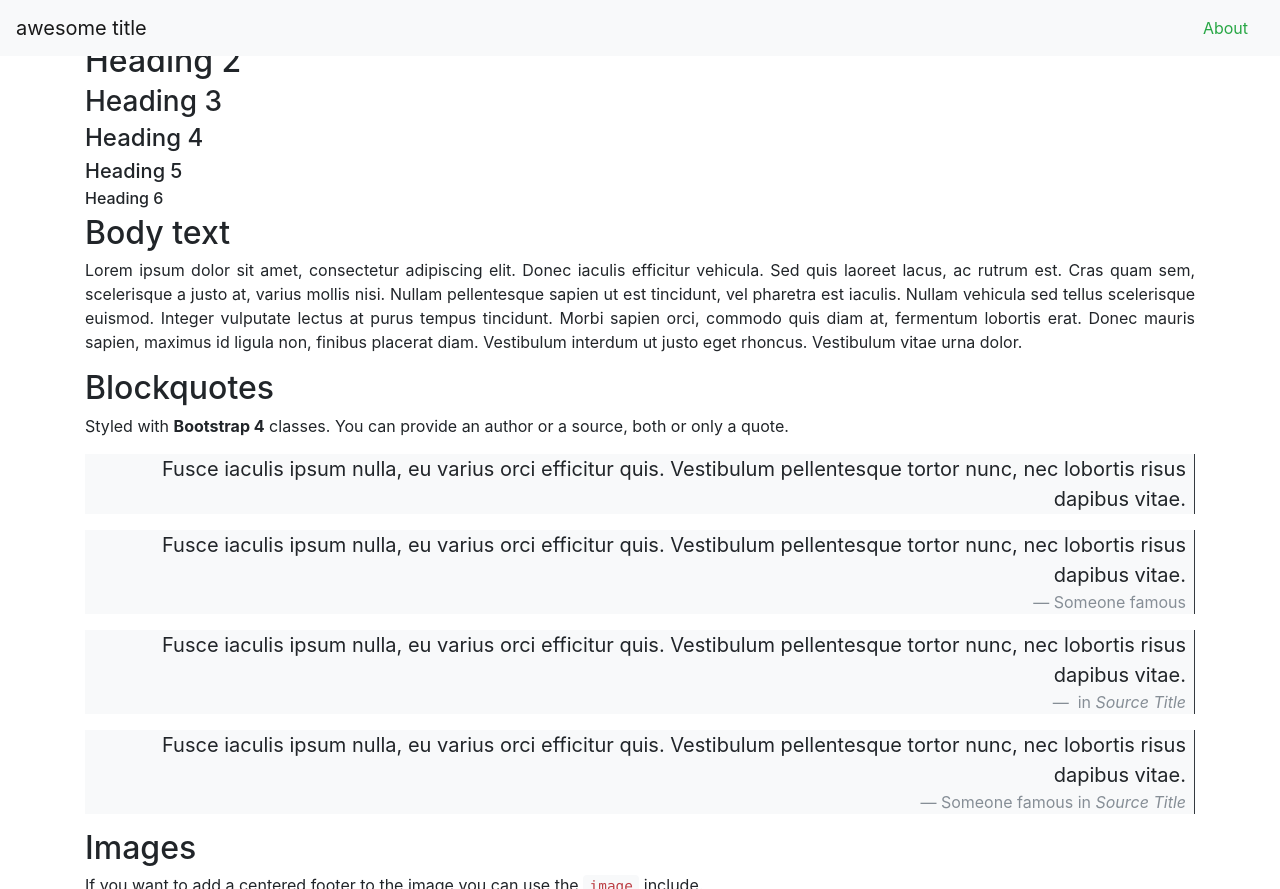
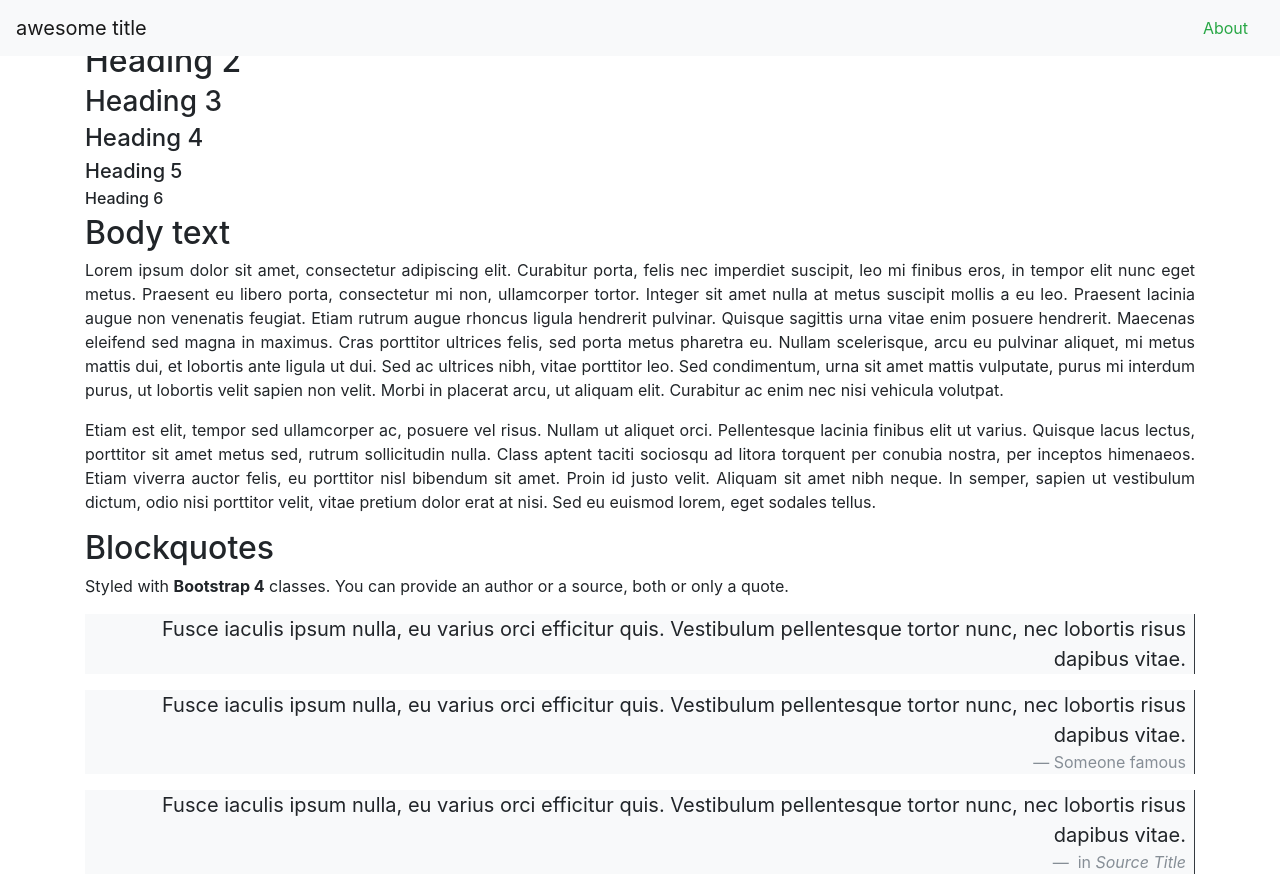
Before and after one commit to wanderlux/wanderlux.github.io, a Jekyll site: the page built from _posts/2017-08-24-markdown-syntax.markdown, in a window 1280 px wide and 900 px high, scrolled down 360 px, cut to the strip 0-889 px from the top of the window. Built offline with Jekyll 4.4.1, drawn with Linux system fonts in a browser that asks for light colours; nearby versions of some CDN libraries; some of the changed text lies outside the part shown.

Commit message:
update sample posts

````diff
--- a/_posts/2017-08-24-markdown-syntax.markdown
+++ b/_posts/2017-08-24-markdown-syntax.markdown
@@ -21,7 +21,9 @@ Below are the HTML headings:
 
 ## Body text
 
-Lorem ipsum dolor sit amet, consectetur adipiscing elit. Donec iaculis efficitur vehicula. Sed quis laoreet lacus, ac rutrum est. Cras quam sem, scelerisque a justo at, varius mollis nisi. Nullam pellentesque sapien ut est tincidunt, vel pharetra est iaculis. Nullam vehicula sed tellus scelerisque euismod. Integer vulputate lectus at purus tempus tincidunt. Morbi sapien orci, commodo quis diam at, fermentum lobortis erat. Donec mauris sapien, maximus id ligula non, finibus placerat diam. Vestibulum interdum ut justo eget rhoncus. Vestibulum vitae urna dolor.
+Lorem ipsum dolor sit amet, consectetur adipiscing elit. Curabitur porta, felis nec imperdiet suscipit, leo mi finibus eros, in tempor elit nunc eget metus. Praesent eu libero porta, consectetur mi non, ullamcorper tortor. Integer sit amet nulla at metus suscipit mollis a eu leo. Praesent lacinia augue non venenatis feugiat. Etiam rutrum augue rhoncus ligula hendrerit pulvinar. Quisque sagittis urna vitae enim posuere hendrerit. Maecenas eleifend sed magna in maximus. Cras porttitor ultrices felis, sed porta metus pharetra eu. Nullam scelerisque, arcu eu pulvinar aliquet, mi metus mattis dui, et lobortis ante ligula ut dui. Sed ac ultrices nibh, vitae porttitor leo. Sed condimentum, urna sit amet mattis vulputate, purus mi interdum purus, ut lobortis velit sapien non velit. Morbi in placerat arcu, ut aliquam elit. Curabitur ac enim nec nisi vehicula volutpat.
+
+Etiam est elit, tempor sed ullamcorper ac, posuere vel risus. Nullam ut aliquet orci. Pellentesque lacinia finibus elit ut varius. Quisque lacus lectus, porttitor sit amet metus sed, rutrum sollicitudin nulla. Class aptent taciti sociosqu ad litora torquent per conubia nostra, per inceptos himenaeos. Etiam viverra auctor felis, eu porttitor nisl bibendum sit amet. Proin id justo velit. Aliquam sit amet nibh neque. In semper, sapien ut vestibulum dictum, odio nisi porttitor velit, vitae pretium dolor erat at nisi. Sed eu euismod lorem, eget sodales tellus.
 
 ## Blockquotes
 
@@ -131,9 +133,11 @@ You can stand out important information of different kinds using an include with
 ## KBD
 
 You can also use `<kbd>` tag for keyboard buttons.
-```
+
+{% highlight html %}
 <kbd>W</kbd><kbd>A</kbd><kbd>S</kbd><kbd>D</kbd>
-```
+{% endhighlight %}
+
 <kbd>W</kbd><kbd>A</kbd><kbd>S</kbd><kbd>D</kbd>
 
-Credit to https://taylantatli.github.io/Moon/markdown-syntax/
+Credit to [taylantatli](https://taylantatli.github.io/Moon/markdown-syntax/)
````
Also changed, not shown: other parts of _posts/2017-08-24-markdown-syntax.markdown (+3 -3 lines), _posts/2017-08-24-testing-readability.markdown (+18 -4 lines), 1 other file.
